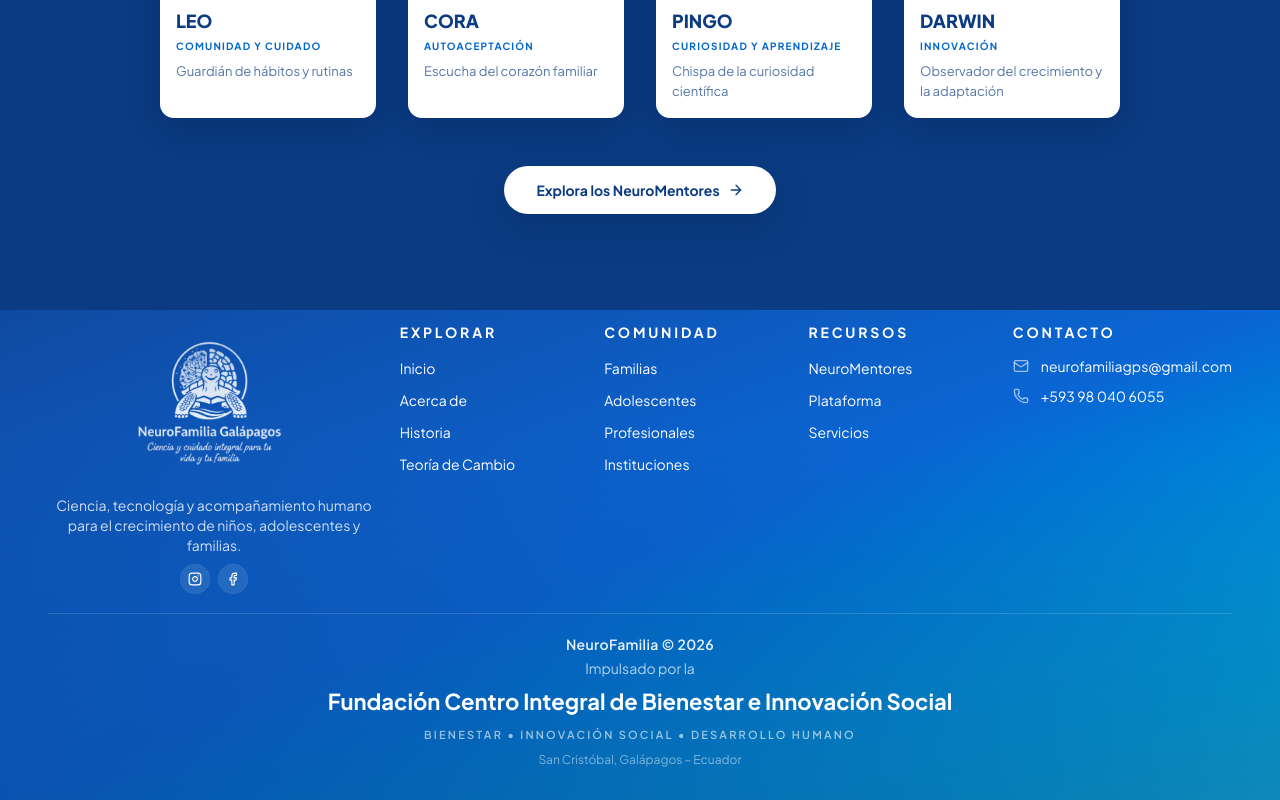
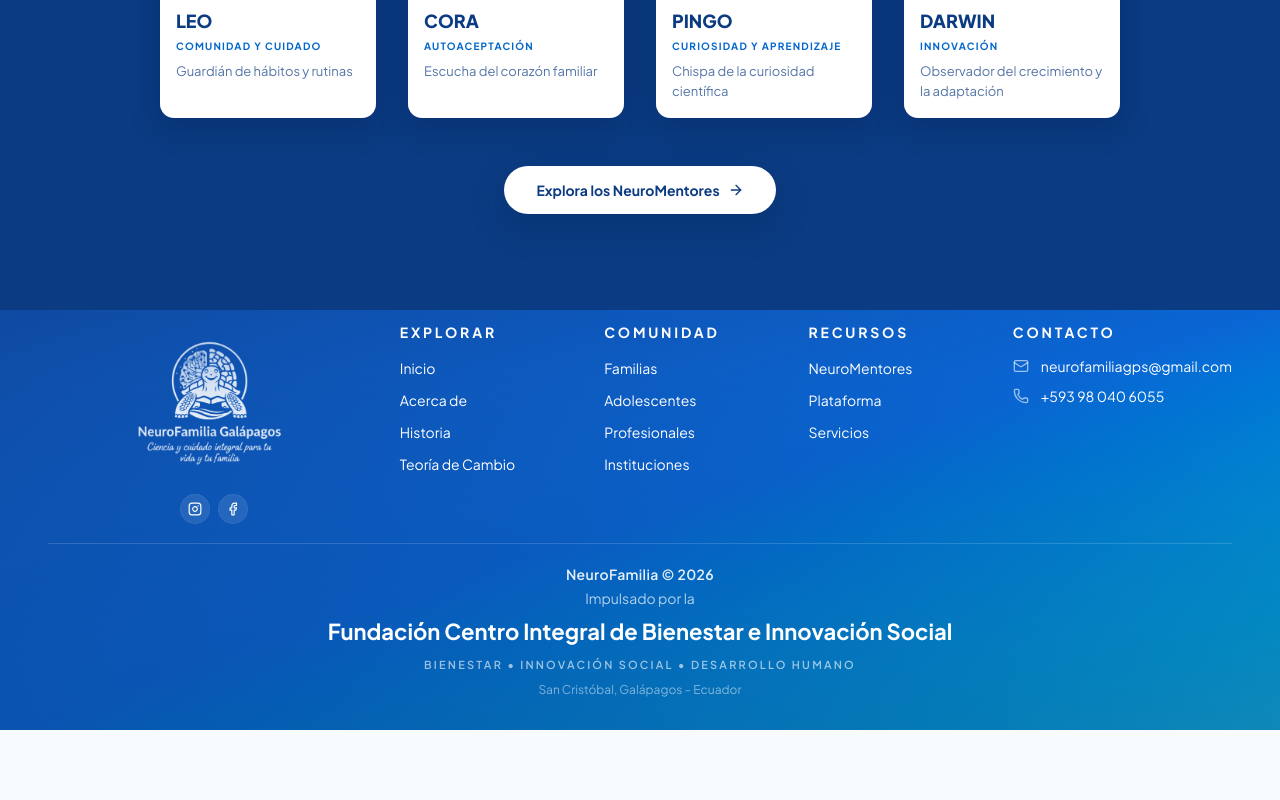
Before and after one commit to nelita0412-afk/NeuroFamilia-AI, a Next.js app in the folder apps/web/: page / in a window 1280 px wide. Shown: the part 4283-5083 px from the top of the page. After the commit the page ends 5013 px from the top, so only its background shows below. Built offline with nearby package versions, Linux system fonts and the light colour scheme.

Commit message:
style(web): elimina texto descriptivo del footer - logo institucional como cierre de marca

```diff
--- a/apps/web/src/components/landing/footer.tsx
+++ b/apps/web/src/components/landing/footer.tsx
@@ -69,10 +69,6 @@ export function LandingFooter() {
                 className="h-auto w-[170px] object-contain sm:w-[195px]"
               />
             </Link>
-            <p className="max-w-xs text-center text-sm leading-5 text-white/80">
-              Ciencia, tecnología y acompañamiento humano para el crecimiento de niños,
-              adolescentes y familias.
-            </p>
 
             {/* REDES SOCIALES — solo iconos, distribución horizontal */}
             <ul className="flex items-center gap-2.5 self-center">
```
